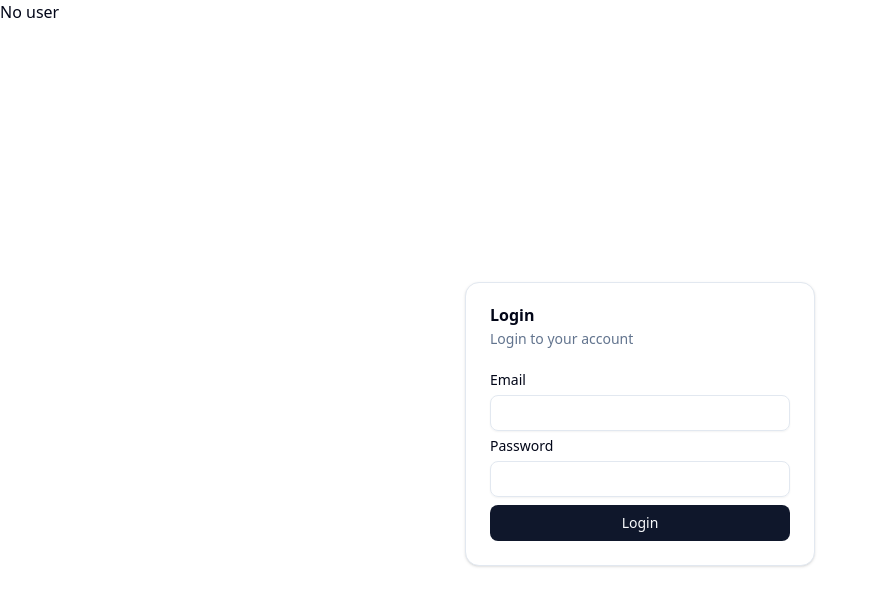
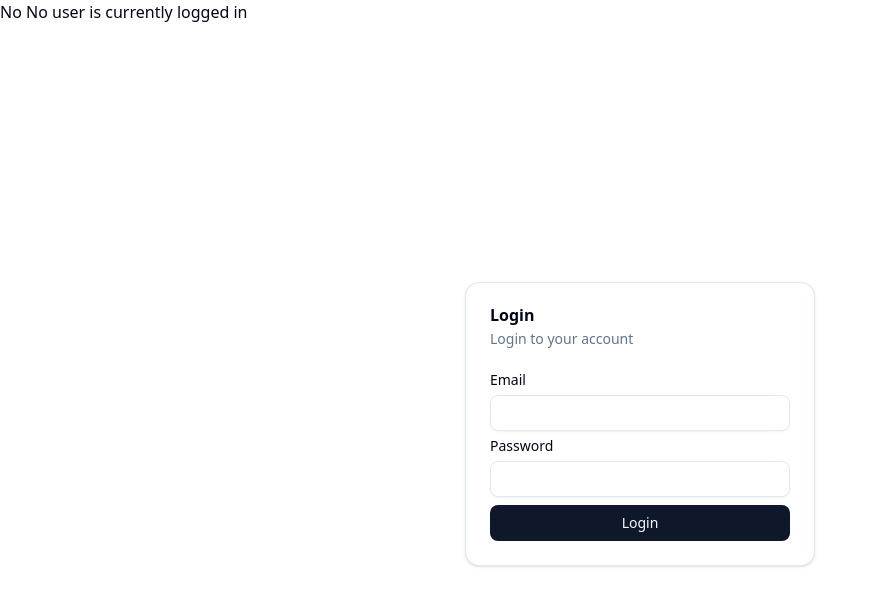
Before and after one commit to Mckyle-Singh/fortilogin, a Next.js app: page /Login in a window 1280 px wide. Shown: the top 606 px of the page, without its empty margins (0-877 px from the left). Built offline with nearby package versions, Linux system fonts and the light colour scheme; no server answers.

Commit message:
Added logout functionailty with redirection action

```diff
--- a/app/Login/page.tsx
+++ b/app/Login/page.tsx
@@ -10,6 +10,7 @@ import { zodResolver } from "@hookform/resolvers/zod";
 import { useForm } from "react-hook-form";
 import { z } from "zod";
 import { loginWithCredentials } from "./actions";
+import { useRouter } from "next/navigation";
 
 const formSchema = z.object({
    email: emailSchema,
@@ -17,6 +18,7 @@ const formSchema = z.object({
 })
 
 export default function Login() {
+   const router = useRouter()
    const form = useForm<z.infer<typeof formSchema>>({
       resolver: zodResolver(formSchema),
       defaultValues: {
@@ -26,10 +28,16 @@ export default function Login() {
    });
 
    const handleSubmit = async (data: z.infer<typeof formSchema>) => {
-      await loginWithCredentials({
+      const response = await loginWithCredentials({
          email: data.email,
          password: data.password,
       });
+
+      if (response?.error) {
+
+      } else {
+         router.push("/myaccount")
+      }
    };
 
    return (
--- a/app/layout.tsx
+++ b/app/layout.tsx
@@ -2,6 +2,7 @@ import type { Metadata } from "next";
 import { Geist, Geist_Mono } from "next/font/google";
 import "./globals.css";
 import { auth } from "@/auth";
+import Logoutbutton from "./logout-button";
 
 const geistSans = Geist({
   variable: "--font-geist-sans",
@@ -29,7 +30,10 @@ export default async function RootLayout({
       <body
         className={`${geistSans.variable} ${geistMono.variable} antialiased`}
       >
-        <div>{session?.user?.email ?? "No user"}</div>
+        <div>{session?.user?.email ? <div>
+          {session.user.email}
+          <Logoutbutton/>
+        </div>: "No No user is currently logged in"}</div>
         {children}
       </body>
     </html>
--- /dev/null
+++ b/app/logout-button/actions.ts
@@ -0,0 +1,7 @@
+'use server';
+
+import { signOut } from "@/auth"
+
+export const logout = async () => {
+   await signOut();
+};
--- /dev/null
+++ b/app/logout-button/index.tsx
@@ -0,0 +1,15 @@
+'use client';
+
+import { Button } from "@/components/ui/button"
+import { logout } from "./actions"
+
+export default function Logoutbutton() {
+   return (
+      <Button size="sm" onClick={async () => {
+         await logout();
+      }}
+      >
+         Logout
+      </Button>
+   )
+}
```
